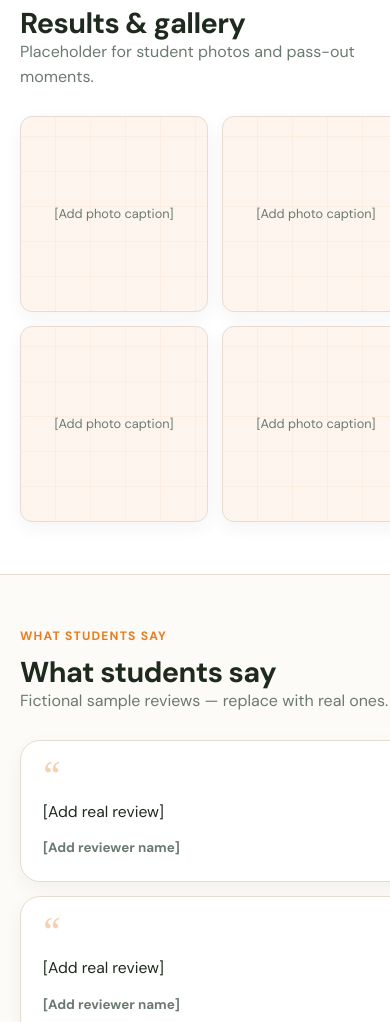
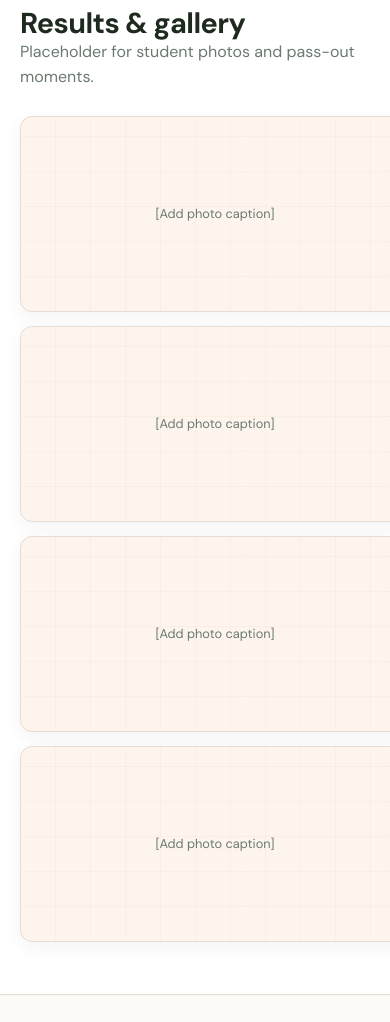
Before and after one commit to RahilAjam/training-demo, a plain HTML site: page index.html in a window 390 px wide. Shown: the part 3431-4453 px from the top of the page. Drawn offline with Linux system fonts and the light colour scheme.

Commit message:
Fix mobile overflow and spacing at 360px/412px/768px
- results gallery: start at 1 column (mobile-first) instead of 2 cramped columns
- removed duplicate body padding-bottom (conflicting 78px vs 88px)
- removed duplicate topbar__inner padding (conflicting 0 4px vs safe-area)
- removed duplicate wrap padding-inline (conflicting 20px vs safe-area)
- kept hero actions column stack on phones (<599px)
- kept safe-area insets and scroll-padding in polish section

```diff
--- a/style.css
+++ b/style.css
@@ -38,7 +38,6 @@ body {
   font-size: 16px;
   line-height: 1.55;
   -webkit-font-smoothing: antialiased;
-  padding-bottom: calc(78px + env(safe-area-inset-bottom));
   overflow-x: hidden;
   animation: page-in 700ms var(--ease-out) both;
 }
@@ -70,7 +69,6 @@ p { overflow-wrap: anywhere; }
   width: 100%;
   max-width: var(--maxw);
   margin-inline: auto;
-  padding-inline: 20px;
 }
 
 .skip-link {
@@ -160,7 +158,6 @@ p { overflow-wrap: anywhere; }
   align-items: center;
   justify-content: space-between;
   gap: 10px;
-  padding: 0 4px;
 }
 .brand { display: flex; align-items: center; gap: 10px; min-width: 0; }
 .brand__mark {
@@ -378,7 +375,7 @@ p { overflow-wrap: anywhere; }
 .step p { color: var(--muted); font-size: 0.94rem; margin-bottom: 0; }
 
 /* Results gallery */
-.results { display: grid; grid-template-columns: repeat(2, 1fr); gap: 14px; }
+.results { display: grid; grid-template-columns: 1fr; gap: 14px; }
 .card--result {
   border-radius: var(--radius-sm);
   border: 1px solid var(--line);
```
